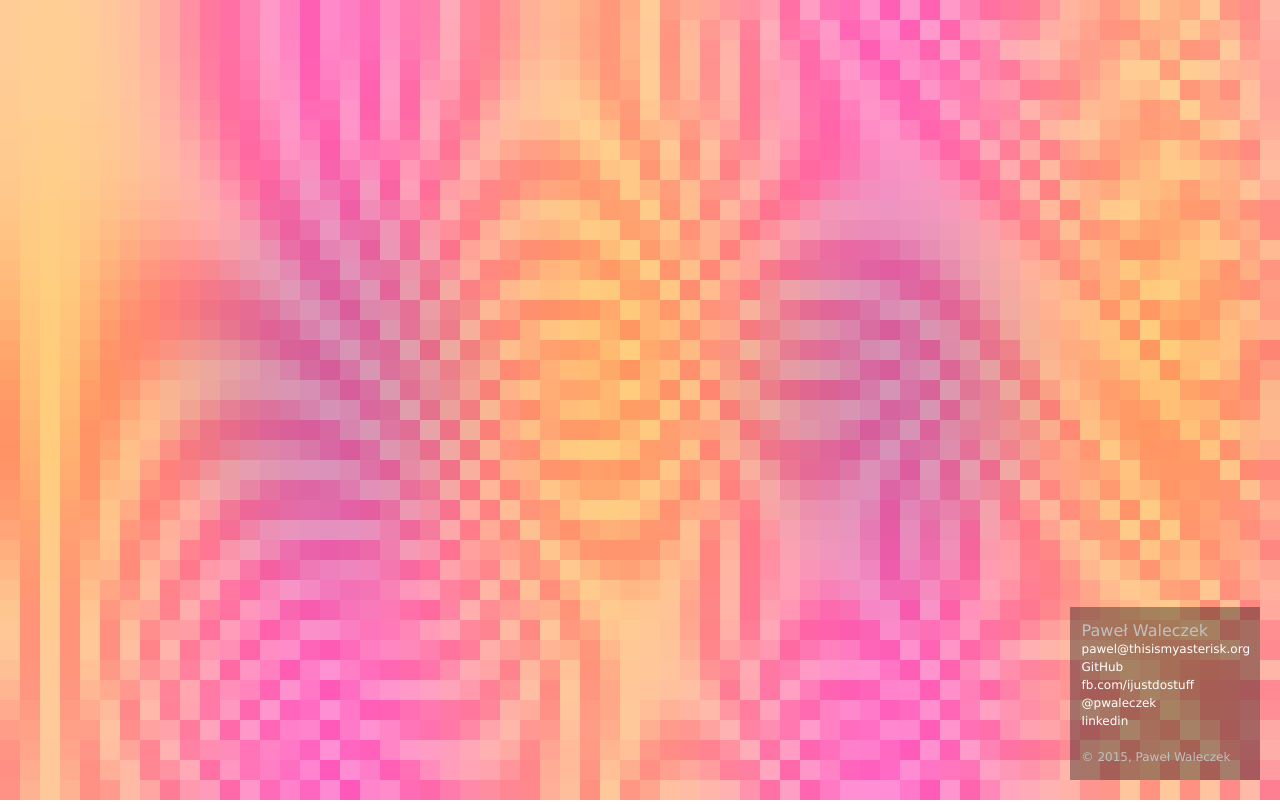
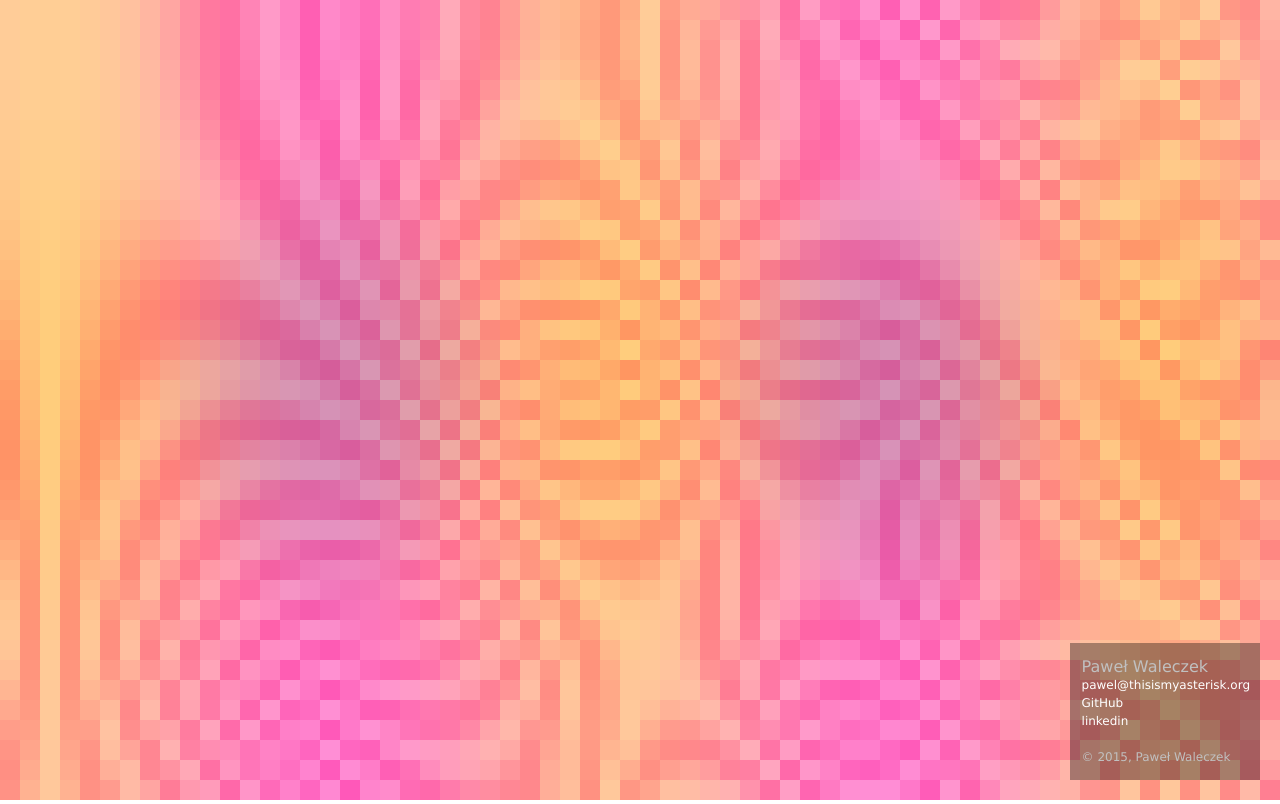
Before and after one commit to pwaleczek/pwaleczek.github.io, a website: page index.html in a window 1280 px wide. Drawn offline with Linux system fonts and the light colour scheme; animation ran at ten frames a second.

Commit message:
Update index.html

```diff
--- a/index.html
+++ b/index.html
@@ -182,10 +182,6 @@
         <br />
         <a href="https://github.com/pwaleczek">GitHub</a>
         <br />
-        <a href="https://facebook.com/ijustdostuff">fb.com/ijustdostuff</a>
-        <br />
-        <a href="https://twitter.com/pwaleczek">@pwaleczek</a>
-        <br />
         <a href="http://pl.linkedin.com/pub/paweł-waleczek/53/316/533/">linkedin</a>
         <br />
         <br />
```
